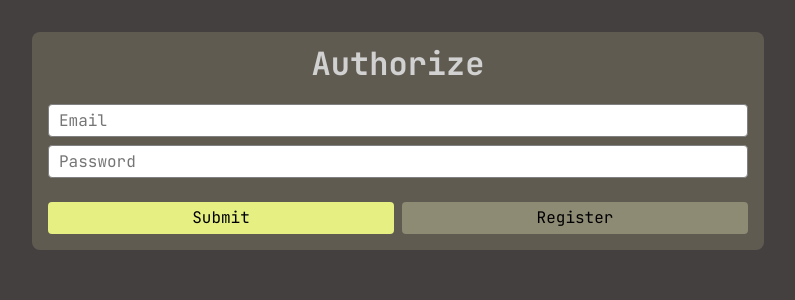
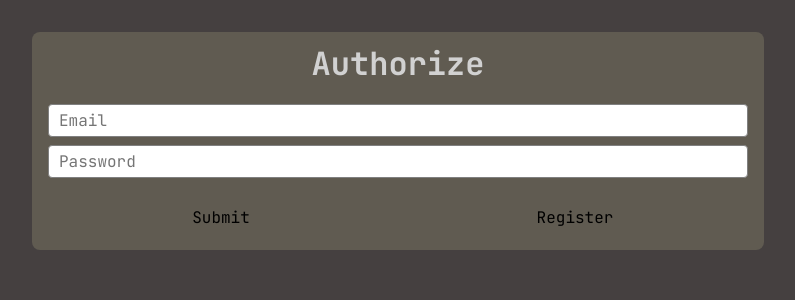
Before and after one commit to DmitryKHTV/retropad, a Next.js app in the folder frontend/: page /login in a window 1280 px wide. Shown: the top 300 px of the page, without its empty margins (242-1037 px from the left). Built offline with nearby package versions, Linux system fonts and the light colour scheme; no server answers.

Commit message:
refactor(shared): replace Button 'mode' prop with 'intent' and 'outline'
Update all call sites to the new API; reset the create-board form via mutation onSuccess instead of a useEffect.

```diff
--- a/frontend/src/features/board/create-board/ui/CreateBoardForm.module.css
+++ b/frontend/src/features/board/create-board/ui/CreateBoardForm.module.css
@@ -2,6 +2,8 @@
     display: flex;
     gap: var(--gaps-m);
     padding: var(--padding-m);
-    background-color: var(--background-color-secondary);
+    background: var(--surface-card);
+    border: 1px solid var(--border-card);
+    box-shadow: inset 0 1px 0 var(--highlight-edge-soft);
     border-radius: var(--border-radius-m);
 }
--- a/frontend/src/features/board/delete-board/ui/DeleteBoardButton.tsx
+++ b/frontend/src/features/board/delete-board/ui/DeleteBoardButton.tsx
@@ -15,7 +15,7 @@ export const DeleteBoardButton = (props: DeleteBoardDto) => {
     }
 
     return (
-        <Button mode="secondary" onClick={onDelete} aria-label="Delete board">
+        <Button intent="danger" onClick={onDelete} aria-label="Delete board">
             <IconDelete className={cls.deleteIcon}/>
         </Button>
     )
--- a/frontend/src/features/login/ui/AuthForm.tsx
+++ b/frontend/src/features/login/ui/AuthForm.tsx
@@ -40,13 +40,12 @@ export const AuthForm = ({ onRegisterModeSwitch }: AuthFormProps) => {
         </p>
       )}
       <div className={cls.options}>
-        <Button type="submit" disabled={isPending}>
+        <Button intent="primary" type="submit" disabled={isPending}>
           {isPending ? 'Submitting…' : 'Submit'}
         </Button>
         <Button
           onClick={onRegisterModeSwitch}
           type="button"
-          mode="secondary"
           disabled={isPending}
         >
           Register
--- a/frontend/src/features/login/ui/RegisterForm.tsx
+++ b/frontend/src/features/login/ui/RegisterForm.tsx
@@ -66,13 +66,12 @@ export const RegisterForm = ({ onAuthorizationModeChange }: RegisterFormProps) =
         </p>
       )}
       <div className={cls.options}>
-        <Button type="submit" disabled={isPending}>
+        <Button intent="primary" type="submit" disabled={isPending}>
           {isPending ? 'Registering…' : 'Register'}
         </Button>
         <Button
           onClick={onAuthorizationModeChange}
           type="button"
-          mode="secondary"
           disabled={isPending}
         >
           Authorize
--- a/frontend/src/features/sticker/add-sticker/ui/AddStickerButton.tsx
+++ b/frontend/src/features/sticker/add-sticker/ui/AddStickerButton.tsx
@@ -36,7 +36,7 @@ export const AddStickerButton = (props: AddStickerButtonProps) => {
 
     return (
         <>
-            {isAddingNewSticker ?<Button onClick={onCreate} disabled={!stickerText  || isPending}>Create</Button> : <Button onClick={onSwitchToCreate}>+ Add Sticker</Button>}
+            {isAddingNewSticker ?<Button intent="success" onClick={onCreate} disabled={!stickerText  || isPending}>Create</Button> : <Button intent="success" outline onClick={onSwitchToCreate}>+ Add Sticker</Button>}
             {isAddingNewSticker && <textarea placeholder={"Enter sticker text"} value={stickerText} onChange={onStickerTextChange}/>}
         </>
     )
--- a/frontend/src/features/sticker/delete-sticker/ui/DeleteStickerButton.tsx
+++ b/frontend/src/features/sticker/delete-sticker/ui/DeleteStickerButton.tsx
@@ -20,6 +20,6 @@ export const DeleteStickerButton = (props: AddStickerButtonProps) => {
 
 
     return (
-            <Button onClick={onDelete} disabled={isPending}><CaiIcon/></Button>
+            <Button intent="danger" onClick={onDelete} disabled={isPending} aria-label="Delete sticker"><CaiIcon/></Button>
     )
 }
--- a/frontend/src/shared/ui/Button/ui/Button.module.css
+++ b/frontend/src/shared/ui/Button/ui/Button.module.css
@@ -1,27 +1,57 @@
-.button{
-    padding: var(--padding-m) var(--padding-l);
+.button {
+    display: inline-flex;
+    align-items: center;
+    justify-content: center;
+    gap: var(--gap-s);
+    padding: var(--padding-m);
     border-radius: var(--border-radius-s);
-    border: none;
+    border: 1px solid var(--border-subtle);
+    background: var(--surface-header-tint);
+    color: var(--text-icon);
+    transition: background 0.15s ease, color 0.15s ease, border-color 0.15s ease;
+}
 
-    &.main{
-        background-color: var(--color-main);
-        &:hover:not(:disabled){
-            background-color: var(--color-main-hover);
-        }
-    }
+.button:hover:not(:disabled) {
+    cursor: pointer;
+}
 
-    &.secondary{
-        background-color: var(--color-secondary);
-        &:hover:not(:disabled){
-            background-color: var(--color-secondary-hover);
-        }
-    }
+.button:disabled {
+    opacity: 0.6;
+    cursor: not-allowed;
+}
 
-    &:hover:not(:disabled){
-        cursor: pointer;
-    }
+.primary {
+    background: var(--surface-btn-add);
+    border-color: var(--border-btn-add);
+    color: var(--text-body);
+}
 
-    &:disabled{
-        opacity: 0.6;
-    }
+.primary:hover:not(:disabled) {
+    background: var(--surface-count-pill);
+    border-color: var(--border-focus);
+    color: var(--text-white);
 }
+
+.edit:hover:not(:disabled) {
+    background: var(--accent-edit-bg);
+    border-color: var(--accent-edit-border);
+    color: var(--accent-edit-fg);
+}
+
+.danger:hover:not(:disabled) {
+    background: var(--accent-danger-bg);
+    border-color: var(--accent-danger-border);
+    color: var(--accent-danger-fg);
+}
+
+.success:hover:not(:disabled) {
+    background: var(--accent-success-bg);
+    border-color: var(--accent-success-border);
+    color: var(--accent-success-fg);
+}
+
+.outline {
+    background: transparent;
+    border-style: dashed;
+    border-color: var(--border-dashed);
+}
--- a/frontend/src/shared/ui/Button/ui/Button.tsx
+++ b/frontend/src/shared/ui/Button/ui/Button.tsx
@@ -2,14 +2,16 @@ import {ButtonHTMLAttributes, DetailedHTMLProps} from "react";
 import cls from "./Button.module.css";
 import classNames from "classnames";
 
+export type ButtonIntent = 'neutral' | 'primary' | 'edit' | 'danger' | 'success';
 
 type ButtonProps = {
-    mode?: 'main' | 'secondary'
+    intent?: ButtonIntent;
+    outline?: boolean;
 } & DetailedHTMLProps<ButtonHTMLAttributes<HTMLButtonElement>, HTMLButtonElement>;
 
 export const Button = (props: ButtonProps) => {
-    const {mode='main', ...otherProps} = props;
+    const {intent = 'neutral', outline = false, className, ...otherProps} = props;
     return (
-        <button className={classNames(cls.button, cls[mode])} {...otherProps}/>
+        <button className={classNames(cls.button, cls[intent], outline && cls.outline, className)} {...otherProps}/>
     )
 }
```
Also changed, not shown: frontend/src/features/board/create-board/ui/CreateBoardForm.tsx (+4 -8 lines).
